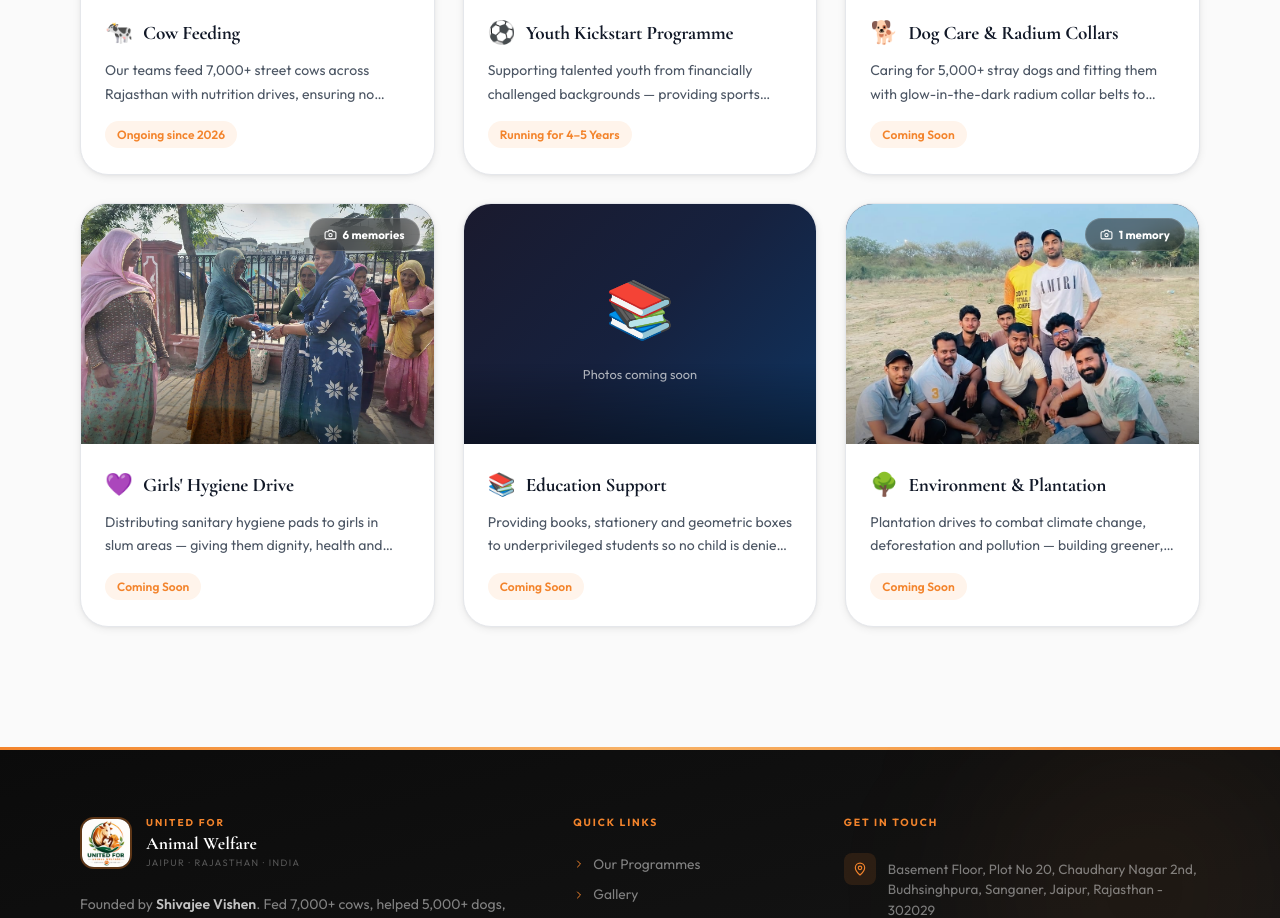
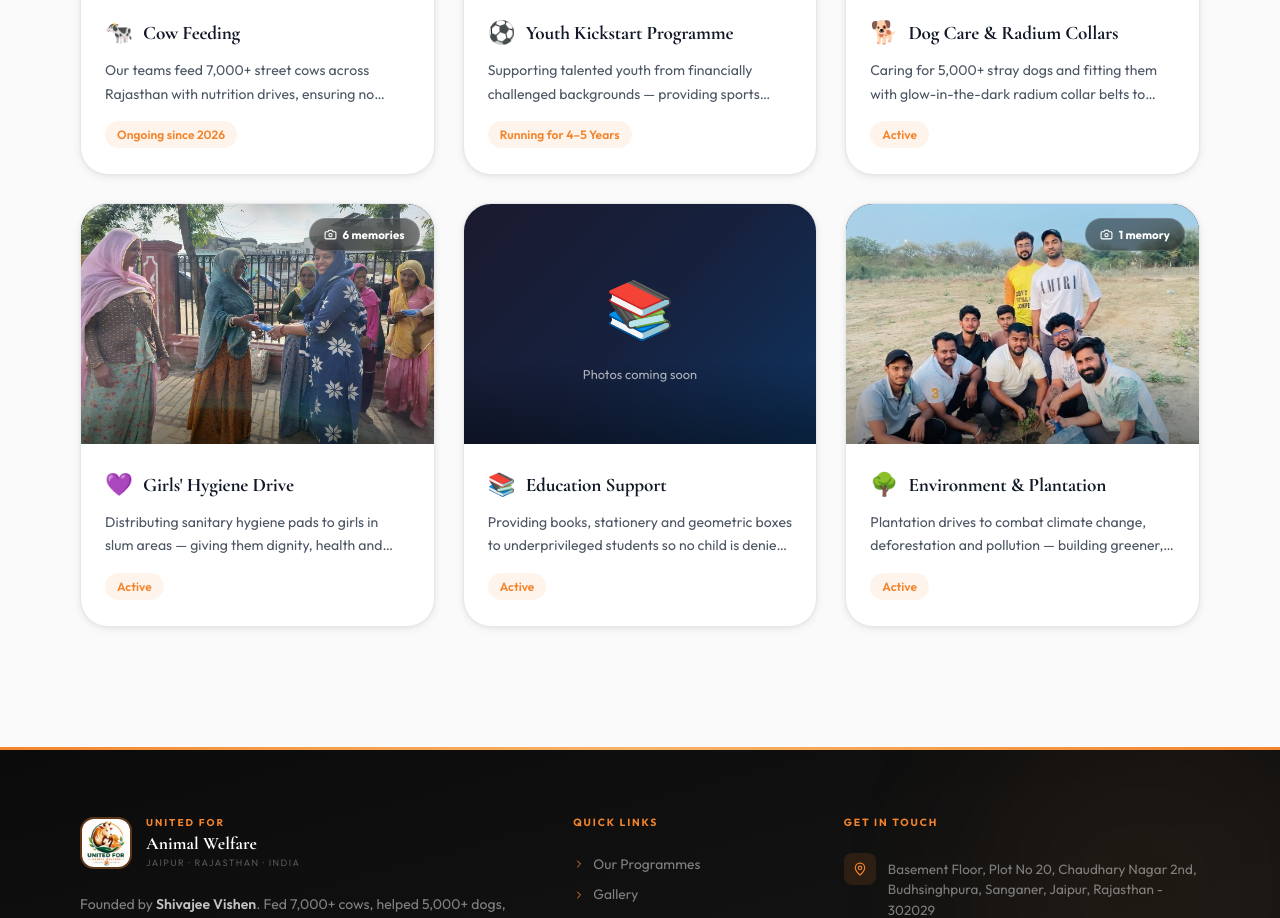
Before and after one commit to VishnuDixit23/UAW, a React (Vite) app: page /gallery in a window 1280 px wide. Shown: the part 980-1898 px from the top of the page. Built offline with nearby package versions, Linux system fonts and the light colour scheme.

Commit message:
Minor typo fixes

```diff
--- a/src/pages/About.jsx
+++ b/src/pages/About.jsx
@@ -15,7 +15,7 @@ const MILESTONES = [
   { year:"2026", title:"NGO Support Programme", desc:"Launched flagship programme to financially support struggling animal welfare NGOs." },
   { year:"2026", title:"India Head Appointed",  desc:"Abhishek Soni takes charge to scale pan-India operations." },
   { year:"2026", title:"Fundraising Head Appointed",  desc:"Hardik Visaria will take the lead of all Fundraising activities." },
-  { year:"2026", title:"First Campaigns Live",  desc:"Cow fed (7,000+), dog cared for (5,000+), girls hygiene (1,200+), education (500+)." },
+  { year:"2026", title:"Impact So Far",  desc:"Cow fed (7,000+), dog cared for (5,000+), girls hygiene (1,200+), education (500+)." },
 ];
 
 const fade = (delay=0, dir='up') => ({
--- a/src/pages/Faqs.jsx
+++ b/src/pages/Faqs.jsx
@@ -8,10 +8,10 @@ import { Link } from "react-router-dom";
 const FAQS = [
   { q:"What is United for Animal Welfare?", a:"We are a registered Public Trust (Rajasthan, 2026) founded by Shivajee Vishen. Our primary focus is Animal Welfare alongside Children's Education, and Women's Empowerment. We care for street animals, support collapsing NGOs, and run daily feeding, hygiene and education programmes." },
   { q:"How is my donation used?", a:"85% of donations go directly to animal feeding operations and NGO support. The remaining 15% covers operational costs." },
-  { q:"Can I get a tax receipt?", a:"Yes! We are registered as a Public Trust in Rajasthan. You will receive a receipt by email within 5 working days. Please provide your PAN number for 80-G tax benefits." },
-  { q:"Which NGOs do you support?", a:"We support local NGOs and we help them providing food for animals and medical facilities." },
+  { q:"Can I get a tax receipt?", a:"Yes! We are registered as a Public Trust in Rajasthan. You will receive a receipt by email within 8-10 working days. Please provide your PAN number for 80-G tax benefits." },
+  { q:"Which NGOs do you support?", a:"We help them providing food and local possibilities to grow" },
   { q:"How can I volunteer?", a:"Contact us via the form or reach Vishwajeet Singh Vishen (Senior Coordinator) directly. We have programmes for feeding drives, animal care, awareness campaigns, and fundraising events." },
-  { q:"Can I sponsor a specific animal or NGO?", a:"Yes! We have animal and NGO sponsorship programmes with monthly impact updates and photos. Contact Hardik Visaria (Fundraising Head) for customised arrangements." },
+  { q:"Can I sponsor a specific animal or NGO?", a:"Yes! We have Animal, Youth, Education and Women Empowerment programmes with monthly impact updates and photos. Contact Hardik Visaria (Fundraising Head) for customised arrangements." },
   { q:"Do you accept in-kind donations?", a:"Yes — animal food, medicines, blankets, cages, stationery and more. Contact us to coordinate a drop-off or collection in Rajasthan." },
   { q:"Are monthly donations possible?", a:"Absolutely, and we strongly encourage it. Monthly donors provide the most stable support. You can set up recurring donations on our Donate page and cancel anytime." },
   { q:"What is the Youth Kickstart Programme?", a:"A new initiative providing young athletes with football career sponsorships, accommodation, training and nutrition — giving underprivileged youth a genuine chance to succeed." },
--- a/src/pages/Gallery.jsx
+++ b/src/pages/Gallery.jsx
@@ -49,7 +49,7 @@ const GALLERY_CATEGORIES = [
     title: "Dog Care & Radium Collars",
     description: "Caring for 5,000+ stray dogs and fitting them with glow-in-the-dark radium collar belts to save them from road accidents.",
     icon: "🐕",
-    date: "Coming Soon",
+    date: "Active",
     coverImage: "/gallery/dog-care/dog1.jpeg",
     images: [
       { src: "/gallery/dog-care/dog1.jpeg", caption: "“A small act of kindness can mean a full meal for someone who cannot ask for it. Together, we can make our streets a little more compassionate.” 🐾💛" },
@@ -62,7 +62,7 @@ const GALLERY_CATEGORIES = [
     title: "Girls' Hygiene Drive",
     description: "Distributing sanitary hygiene pads to girls in slum areas — giving them dignity, health and confidence every month.",
     icon: "💜",
-    date: "Coming Soon",
+    date: "Active",
     coverImage: "/gallery/girls-hygiene/gh1.jpeg",
     images: [
       { src: "/gallery/girls-hygiene/gh1.jpeg", caption: "“Dignity begins with care. A small gesture today can bring comfort, confidence, and hope tomorrow.” 🌼💙" },
@@ -78,7 +78,7 @@ const GALLERY_CATEGORIES = [
     title: "Education Support",
     description: "Providing books, stationery and geometric boxes to underprivileged students so no child is denied the right to learn.",
     icon: "📚",
-    date: "Coming Soon",
+    date: "Active",
     coverImage: null,
     images: [],
   },
@@ -87,7 +87,7 @@ const GALLERY_CATEGORIES = [
     title: "Environment & Plantation",
     description: "Plantation drives to combat climate change, deforestation and pollution — building greener, healthier communities.",
     icon: "🌳",
-    date: "Coming Soon",
+    date: "Active",
     coverImage: "/gallery/plantation/plt1.jpeg",
     images: [
       { src: "/gallery/plantation/plt1.jpeg", caption: "“Today we planted a sapling, tomorrow it will grow into hope. Small actions today create a greener, healthier future for all.” 🌱🌍💚" }
--- a/src/pages/Home.jsx
+++ b/src/pages/Home.jsx
@@ -22,7 +22,7 @@ const PROGRAMMES = [
   { id:"dog-care", title:"Dog Care & Radium Collars", desc:"Cared for 5,000+ stray dogs and fitting them with glow-in-the-dark radium collar belts to save them from road accidents at night.",               icon:"🐕", img:"/programmes/dog-care-new.jpg",      stat:"5,000+", statLabel:"Dogs Cared For" },
   { id:"girls-hygiene", title:"Girls' Hygiene",            desc:" 1200+ girls helped with sanitary hygiene pads in slum areas till now.",                               icon:"💜", img:"/programmes/hygiene-cover.jpg",     stat:"1,200+", statLabel:"Girls Supported" },
   { id:"education", title:"Education",                 desc:"Providing books, stationery and geometric boxes to underprivileged students so no child is denied the right to learn.",                             icon:"📚", img:"/programmes/education.jpeg",   stat:"500+",   statLabel:"Students Helped" },
-  { id:"plantation", title:"Environment & Plantation",  desc:"Plantation drives to combat climate change, deforestation and pollution — building greener, healthier communities across Rajasthan.",               icon:"🌳", img:"/programmes/environment-new.jpg", stat:"Active",  statLabel:"Campaign" },
+  { id:"plantation", title:"Environment & Plantation",  desc:"Plantation drives to combat climate change, deforestation and pollution — building greener, healthier communities across Rajasthan.",               icon:"🌳", img:"/programmes/environment-new.jpg", stat:"57+",  statLabel:"Trees Planted" },
   { id:"youth-kickstart", title:"Youth Kickstart Programme",  desc:"Running for 4–5 years, we support talented youth from financially challenged backgrounds — providing sports training, education, accommodation and nutrition. Proud sponsors of Jaipur City Football Club.", icon:"⚽", img:"/programmes/youth.jpeg", stat:"4–5 Yrs", statLabel:"Running Strong" },
 ];
 
--- a/src/pages/Mun.jsx
+++ b/src/pages/Mun.jsx
@@ -72,7 +72,7 @@ const initiatives = [
     tagline: "Equipping 500+ Students for Success",
     description: "Education is the most powerful tool for change. We've provided books, notebooks and geometry box sets to more than 500 students from underprivileged backgrounds. By removing financial barriers to basic school supplies, we ensure that no child's dream of learning is held back by lack of resources.",
     highlights: [
-      "Textbooks, notebooks, and stationery kits",
+      "Notebooks, and stationery kits",
       "Geometry and compass box sets for every student",
       "School bag distribution drives",
       "Mentorship and tutoring support programs",
--- a/src/pages/ProgrammeDetail.jsx
+++ b/src/pages/ProgrammeDetail.jsx
@@ -53,7 +53,7 @@ const PROGRAMME_DATA = {
     heroImg: "/programmes/education.jpeg",
     description: "Education is the most powerful tool for change. We've provided books, notebooks and geometry box sets to more than 500 students from underprivileged backgrounds. By removing financial barriers to basic school supplies, we ensure that no child's dream of learning is held back by lack of resources.",
     points: [
-      "Textbooks, notebooks, and stationery kits",
+      "Notebooks, and stationery kits",
       "Geometry and compass box sets for every student",
       "School bag distribution drives",
       "Mentorship and tutoring support programs"
```
Also changed, not shown: src/pages/Team.jsx (+7 -1 lines).
